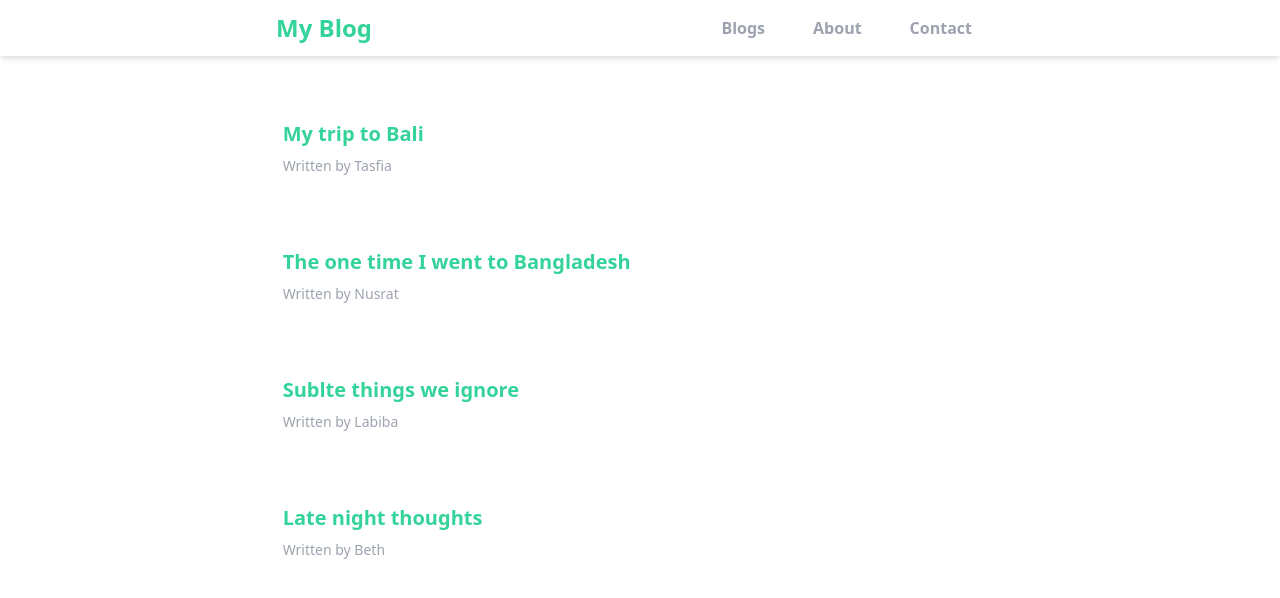
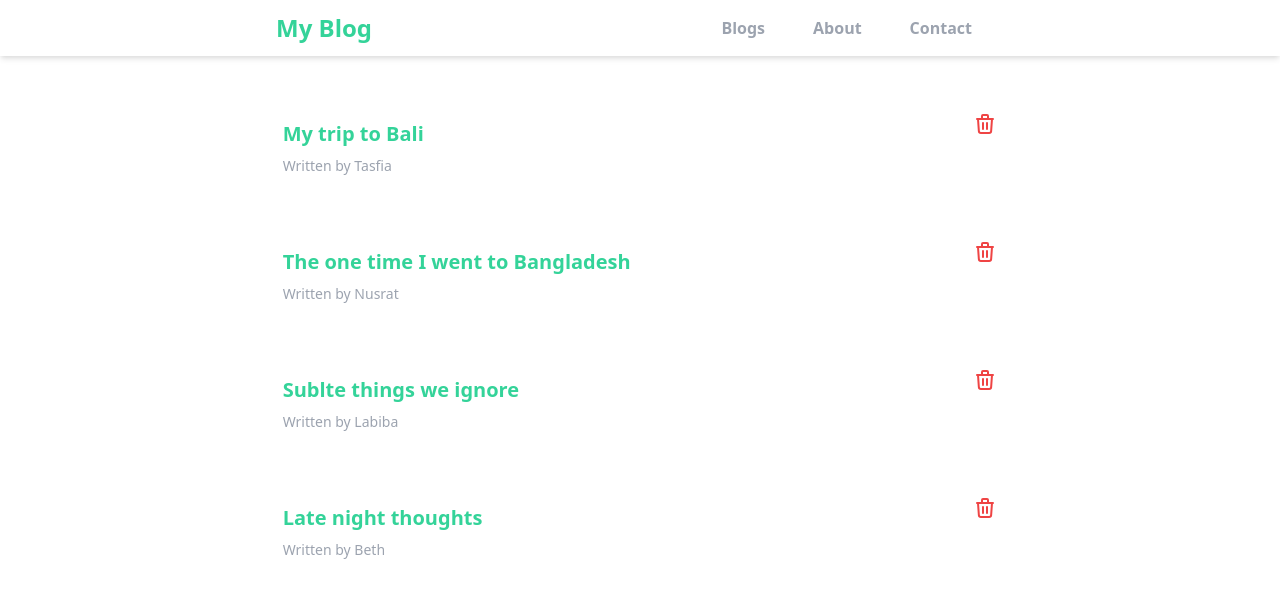
Before and after one commit to TasfiaIslam/react-blog, a React (Create React App) app: page / in a window 1280 px wide. Shown: the top 598 px of the page. Built offline with nearby package versions, Linux system fonts and the light colour scheme.

Commit message:
Delete blogs

```diff
--- /dev/null
+++ b/src/BlogList.js
@@ -0,0 +1,24 @@
+const BlogList = ({blogs, handleDelete}) => {
+
+    return (
+        <div className="w-7/12 mx-auto mt-10">
+            {blogs.map( blog => (
+                <div className="my-8 hover:shadow-md p-4" key={blog.id}>
+                    <div className="flex justify-between">
+                        <div>
+                            <h2 className="py-2 text-xl text-green-400 font-bold hover:text-black">{ blog.title }</h2>
+                            <p className="text-gray-400 text-sm">Written by { blog.author }</p>
+                        </div>
+                        <div className="text-red-500 hover:text-black" onClick={() => handleDelete(blog.id)}>
+                            <svg xmlns="http://www.w3.org/2000/svg" class="h-6 w-6" fill="none" viewBox="0 0 24 24" stroke="currentColor">
+                            <path stroke-linecap="round" stroke-linejoin="round" stroke-width="2" d="M19 7l-.867 12.142A2 2 0 0116.138 21H7.862a2 2 0 01-1.995-1.858L5 7m5 4v6m4-6v6m1-10V4a1 1 0 00-1-1h-4a1 1 0 00-1 1v3M4 7h16" />
+                            </svg>
+                        </div>
+                    </div>
+                </div>
+            ))}
+        </div>
+     );
+}
+
+export default BlogList;
--- a/src/Home.js
+++ b/src/Home.js
@@ -1,4 +1,5 @@
 import React,{ useState } from "react";
+import BlogList from "./BlogList";
 
 const Home = () => {
     const [blogs, setBlogs] = useState([
@@ -7,14 +8,14 @@ const Home = () => {
         {title: 'Sublte things we ignore', body:'Lorem ipsum....', author:'Labiba', id:3},
         {title: 'Late night thoughts', body:'Lorem ipsum....', author:'Beth', id:4}
     ]);
+
+    const handleDelete = (id) => {
+        const newBlogs = blogs.filter(blog => blog.id !== id);
+        setBlogs(newBlogs);
+    }
     return (
-        <div className="w-7/12 mx-auto mt-10">
-            {blogs.map( blog => (
-                <div className="my-8 hover:shadow-md p-4" key={blog.id}>
-                    <h2 className="py-2 text-xl text-green-400 font-bold hover:text-black">{ blog.title }</h2>
-                    <p className="text-gray-400 text-sm">Written by { blog.author }</p>
-                </div>
-            ))}
+        <div>
+            <BlogList blogs={blogs} handleDelete={handleDelete}/>
         </div>
      );
 }
```
